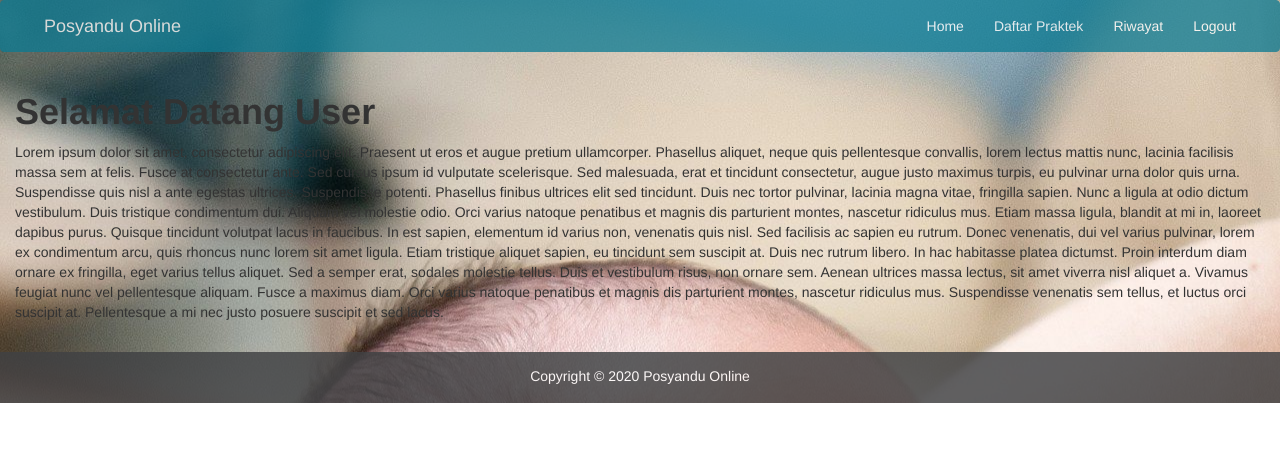
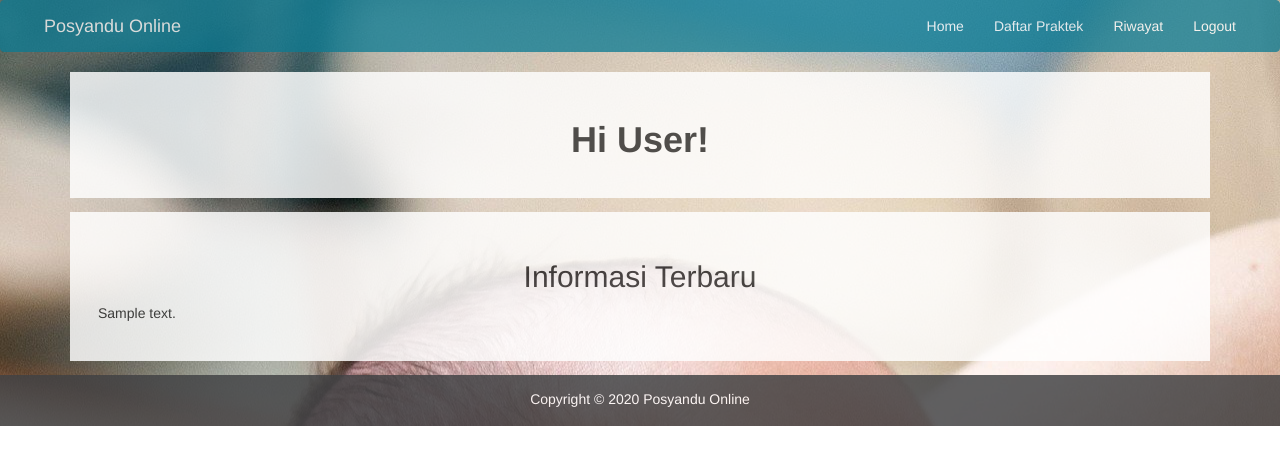
Before and after one commit to ahmadfikri21/Posyandu, a CodeIgniter app: page /Posyandu/Pasien/ in a window 1280 px wide. Shown: the top 465 px of the page. Run offline with CodeIgniter, Linux system fonts and the light colour scheme; tables that the repository leaves empty hold one stand-in row (values such as "Sample post").

Commit message:
ditambah informasi posyandu di home user

```diff
--- a/application/controllers/Pasien.php
+++ b/application/controllers/Pasien.php
@@ -1,8 +1,10 @@
 <?php
     class Pasien extends CI_Controller{
         public function index(){
+            $data['informasi'] = $this->Pasien_model->get_informasi();
+
             $this->load->view('templates/Pasien/headerPasien');
-            $this->load->view('Pasien/homepage');
+            $this->load->view('Pasien/homepage',$data);
             $this->load->view('templates/Pasien/footerPasien');
         }
 
@@ -32,5 +34,8 @@
             $this->load->view('templates/Pasien/footerPasien');
         }
 
+        public function homeUser(){
+        }
+
     }
 ?>
--- a/application/models/Pasien_model.php
+++ b/application/models/Pasien_model.php
@@ -40,5 +40,17 @@
             return $query->row_array();
         }
 
+        public function get_informasi(){
+
+            $this->db->select('isi,max(tgl_dibuat)');
+            $this->db->from('informasi');
+            $this->db->group_by('isi');
+            $this->db->limit(1);
+
+            $query = $this->db->get();
+
+            return $query->result_array();
+        }
+
     }
 ?>
--- a/application/views/Pasien/homepage.php
+++ b/application/views/Pasien/homepage.php
@@ -1,10 +1,11 @@
-<section class="container-fluid section-color">
-    <h1><strong>Selamat Datang User</strong></h1>
-    <p>Lorem ipsum dolor sit amet, consectetur adipiscing elit. Praesent ut eros et augue pretium ullamcorper. Phasellus aliquet, neque quis pellentesque convallis, lorem lectus mattis nunc, lacinia facilisis massa sem at felis. Fusce at consectetur ante. Sed cursus ipsum id vulputate scelerisque. Sed malesuada, erat et tincidunt consectetur, augue justo maximus turpis, eu pulvinar urna dolor quis urna. Suspendisse quis nisl a ante egestas ultrices. Suspendisse potenti.
-
-        Phasellus finibus ultrices elit sed tincidunt. Duis nec tortor pulvinar, lacinia magna vitae, fringilla sapien. Nunc a ligula at odio dictum vestibulum. Duis tristique condimentum dui. Aliquam vel molestie odio. Orci varius natoque penatibus et magnis dis parturient montes, nascetur ridiculus mus. Etiam massa ligula, blandit at mi in, laoreet dapibus purus. Quisque tincidunt volutpat lacus in faucibus. In est sapien, elementum id varius non, venenatis quis nisl. Sed facilisis ac sapien eu rutrum. Donec venenatis, dui vel varius pulvinar, lorem ex condimentum arcu, quis rhoncus nunc lorem sit amet ligula. Etiam tristique aliquet sapien, eu tincidunt sem suscipit at. Duis nec rutrum libero.
-
-        In hac habitasse platea dictumst. Proin interdum diam ornare ex fringilla, eget varius tellus aliquet. Sed a semper erat, sodales molestie tellus. Duis et vestibulum risus, non ornare sem. Aenean ultrices massa lectus, sit amet viverra nisl aliquet a. Vivamus feugiat nunc vel pellentesque aliquam. Fusce a maximus diam. Orci varius natoque penatibus et magnis dis parturient montes, nascetur ridiculus mus. Suspendisse venenatis sem tellus, et luctus orci suscipit at. Pellentesque a mi nec justo posuere suscipit et sed lacus.
-    </p>
-    <br>
+<section class="container">
+    <div class="container-welcome">
+        <h1><center>Hi User!</center></h1>
+    </div>
+    <section class="container-isi">
+        <h2><center>Informasi Terbaru</center></h2>
+        <?php foreach($informasi as $info): ?>
+        <p><?php echo $info['isi'] ?></p>
+        <?php endforeach; ?>
+    </section>
 </section>
--- a/application/views/Pasien/riwayat.php
+++ b/application/views/Pasien/riwayat.php
@@ -2,7 +2,7 @@
     <div class="h1-panel">
         <h1><strong>Riwayat Pemeriksaan Pasien</strong></h1>
     </div>
-    <div class="clear-in-review">
+    <div class="btn-review-container">
         <button class="btn btn-success btn-lg" href="#">Input Review Pelayanan</button>
     </div>
     <div class="riwayat-panel">
--- a/assets/css/style.css
+++ b/assets/css/style.css
@@ -140,6 +140,10 @@ footer p{/* mengatur tulisan di footer */
 
 .list-riwayat h3{ /* menebalkan h3 di list riwayat */
     font-weight: bold;
+}
+
+.btn-review-container{
+    text-align:right;
 }
 
 .heading-lap-panel{ /* container heading page laporan kesehatan */
```
